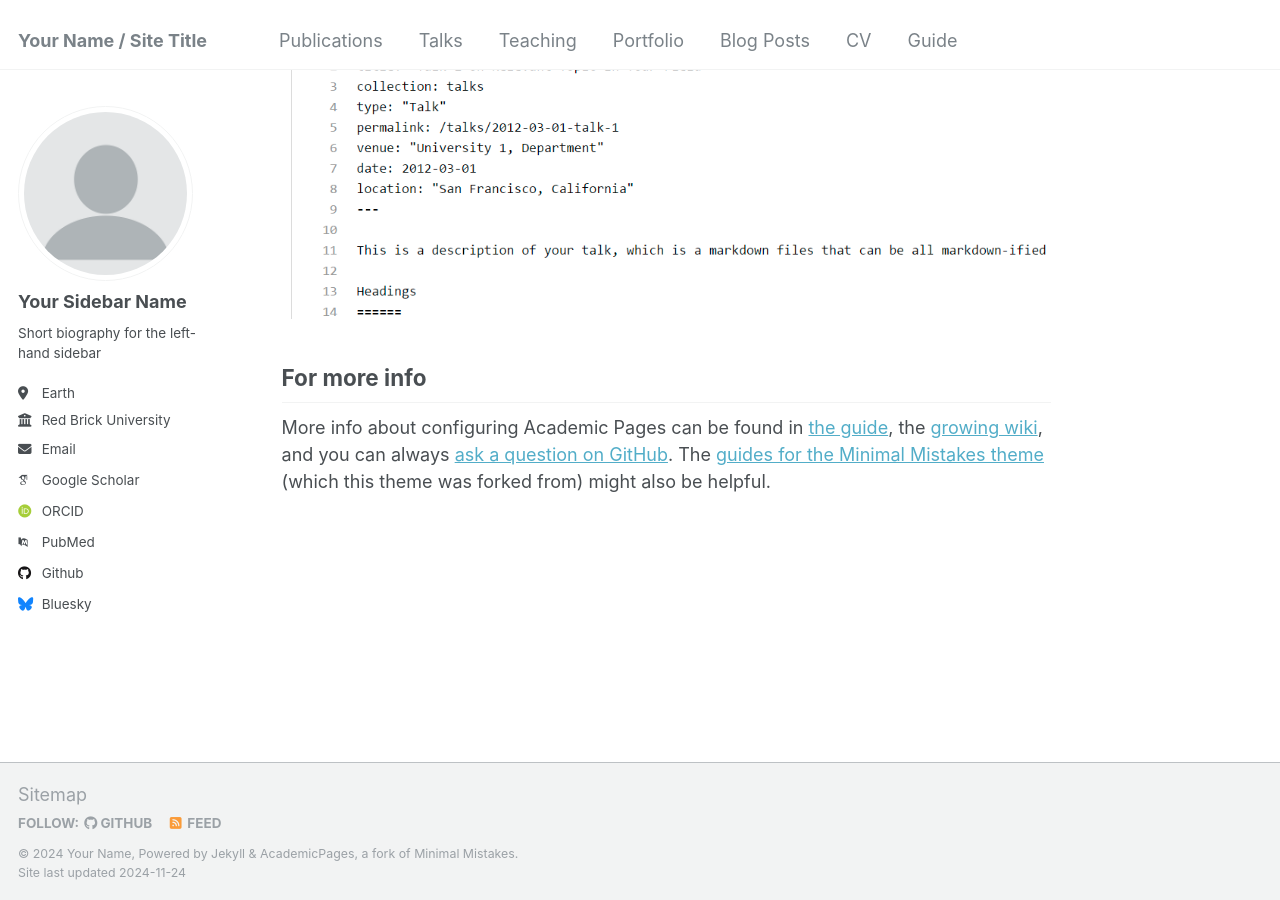
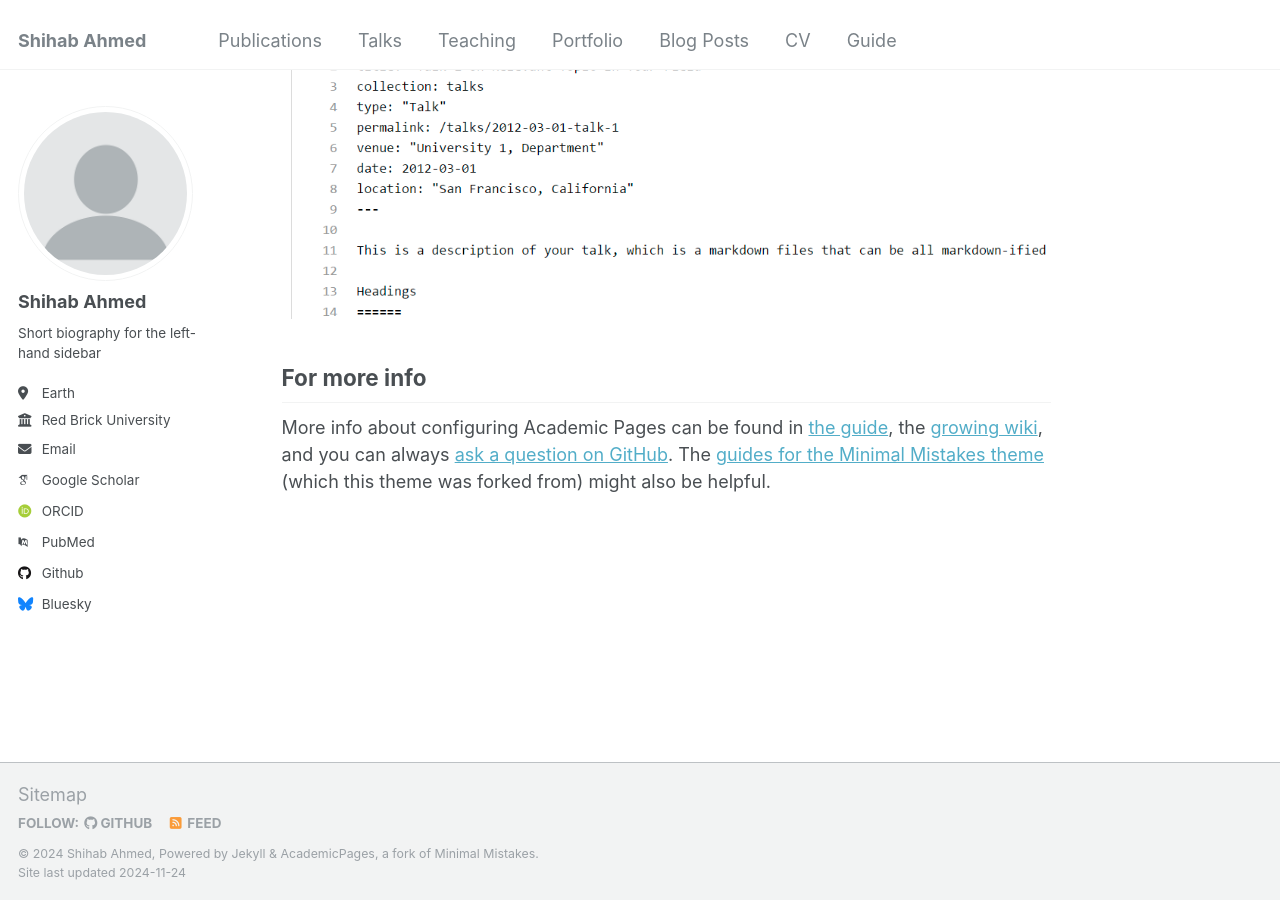
Before and after one commit to sahmed09/sahmed09.github.io, a Jekyll site: the page built from _pages/about.md, in a window 1280 px wide and 900 px high, scrolled down 2643 px. Built offline with Jekyll 4.4.1, drawn with Linux system fonts in a browser that asks for light colours; some web fonts are replaced.

Commit message:
Update _config.yml

```diff
--- a/_config.yml
+++ b/_config.yml
@@ -8,9 +8,9 @@
 
 # Basic Site Settings
 locale                   : "en-US"
-title                    : "Your Name / Site Title"
+title                    : "Shihab Ahmed"
 title_separator          : "-"
-name                     : &name "Your Name"
+name                     : &name "Shihab Ahmed"
 description              : &description "personal description"
 url                      : https://academicpages.github.io # the base hostname & protocol for your site e.g. "https://[your GitHub username].github.io"
 baseurl                  : "" # the subpath of your site, e.g. "/blog"
@@ -22,7 +22,7 @@ repository               : "academicpages/academicpages.github.io"
 author:
   # Biographic information
   avatar           : "profile.png"
-  name             : "Your Sidebar Name"
+  name             : "Shihab Ahmed"
   pronouns         : # example: "she/her"
   bio              : "Short biography for the left-hand sidebar"
   location         : "Earth"
```
